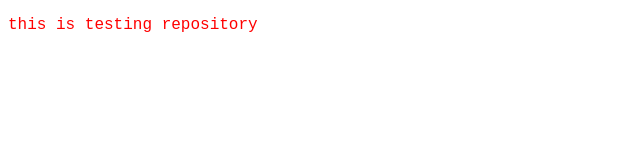
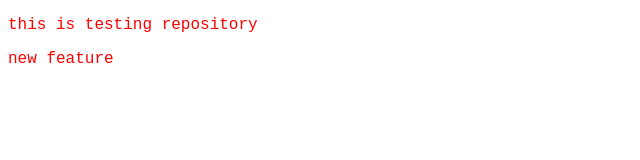
Before and after one commit to shrikrushnadeshmukh6/localrepo, a plain HTML site: page index.html in a window 1280 px wide. Shown: the whole page, without its empty margins (0-640 px from the left). Drawn offline with Linux system fonts and the light colour scheme.

Commit message:
add new chnage

```diff
--- a/index.html
+++ b/index.html
@@ -8,5 +8,6 @@
 <body>
 
     <p style="color: red; font-family: 'Courier New', Courier, monospace;">this is testing repository</p>
+    <p style="color: red; font-family: 'Courier New', Courier, monospace;">new feature</p>
 </body>
 </html>
```
